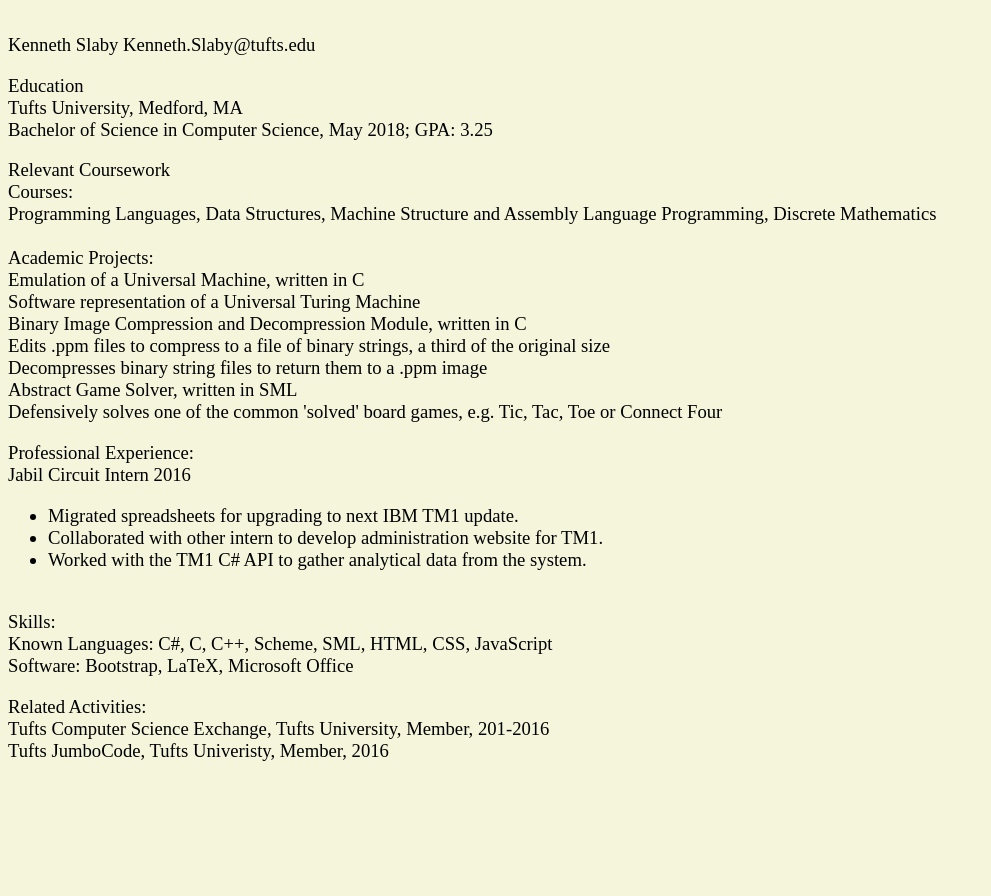
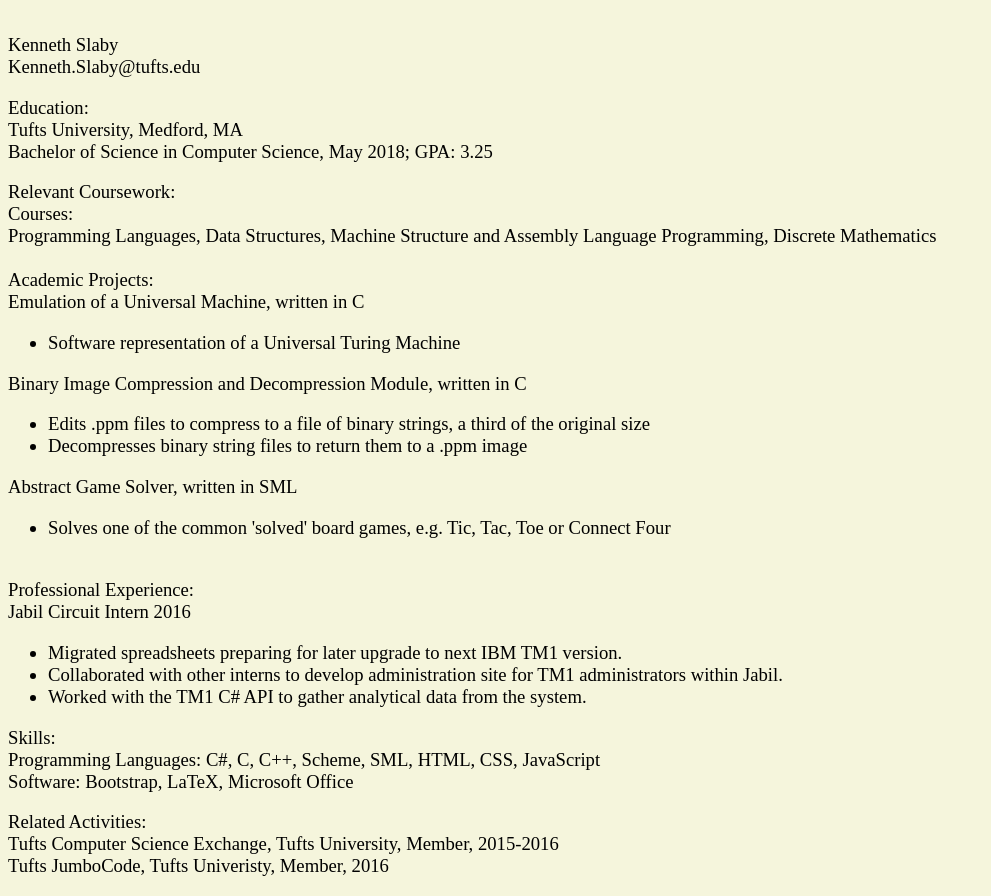
Before and after one commit to kslaby01/kslaby01.github.io, a plain HTML site: page resume.html in a window 1280 px wide. Shown: the part 106-1002 px from the top of the page, without its empty margins (0-991 px from the left). Before the commit the page ends 887 px from the top, so only its background shows below. Drawn offline with Linux system fonts and the light colour scheme.

Commit message:
updated resume

```diff
--- a/resume.html
+++ b/resume.html
@@ -8,45 +8,43 @@
 <body>
 	<h1>Resume</h1>
 	<p>
-Kenneth Slaby
+		Kenneth Slaby<br>
 		Kenneth.Slaby@tufts.edu
 	</p>
 	<p>
-Education<br>
+		<span class="resume_section">Education:<br></span>
 		Tufts University, Medford, MA<br>
 		Bachelor of Science in Computer Science, May 2018; GPA: 3.25<br>
 	</p>
+	<div>
+		<span class="resume_section">Relevant Coursework:</span><br>
+		<span class="coursework">Courses:<br></span>
+		Programming Languages, Data Structures, Machine Structure and Assembly Language Programming, Discrete Mathematics<br><br>
+		<span class="coursework">Academic Projects:<br></span>
+		<span class="project_title">Emulation of a Universal Machine</span>, written in C<br>
+		<ul><li>Software representation of a Universal Turing Machine</li></ul>
+		<span class="project_title">Binary Image Compression and Decompression Module</span>, written in C<br>
+		<ul><li>Edits .ppm files to compress to a file of binary strings, a third of the original size</li>
+		<li>Decompresses binary string files to return them to a .ppm image</li></ul>
+		<span class="project_title">Abstract Game Solver</span>, written in SML<br>
+		<ul><li>Solves one of the common 'solved' board games, e.g. Tic, Tac, Toe or Connect Four</li></ul><br>
+	</div>
+	<div>
+		<span class="resume_section">Professional Experience:<br></span>
+		Jabil Circuit Intern 2016</div>
+		<ul>
+			<li>Migrated spreadsheets preparing for later upgrade to next IBM TM1 version.</li>
+			<li>Collaborated with other interns to develop administration site for TM1 administrators within Jabil.</li>
+			<li>Worked with the TM1 C# API to gather analytical data from the system.</li>
+		</ul>
 	<p>
-Relevant Coursework<br>
-Courses:<br>
-Programming Languages, Data Structures, Machine Structure and Assembly Language Programming, Discrete Mathematics<br><br>
-Academic Projects:<br>
-Emulation of a Universal Machine, written in C<br>
-Software representation of a Universal Turing Machine<br>
-Binary Image Compression and Decompression Module, written in C<br>
-Edits .ppm files to compress to a file of binary strings, a third of the original size<br>
-Decompresses binary string files to return them to a .ppm image<br>
-Abstract Game Solver, written in SML<br>
-Defensively solves one of the common 'solved' board games, e.g. Tic, Tac, Toe or Connect Four
-</p>
-<p>
-Professional Experience:<br>
-Jabil Circuit Intern 2016
-<ul>
-<li>Migrated spreadsheets for upgrading to next IBM TM1 update.</li>
-<li>Collaborated with other intern to develop administration website for TM1.</li>
-<li>Worked with the TM1 C# API to gather analytical data from the system.</li>
-<br>
-</ul>
-</p>
-<p>
-Skills:<br>
-Known Languages: C#, C, C++, Scheme, SML, HTML, CSS, JavaScript<br>
+		<span class="resume_section">Skills:<br></span>
+		Programming Languages: C#, C, C++, Scheme, SML, HTML, CSS, JavaScript<br>
 		Software: Bootstrap, LaTeX, Microsoft Office
 	</p>
 	<p>
-Related Activities:<br>
-Tufts Computer Science Exchange, Tufts University, Member, 201-2016<br>
+		<span class="resume_section">Related Activities:<br></span>
+		Tufts Computer Science Exchange, Tufts University, Member, 2015-2016<br>
 		Tufts JumboCode, Tufts Univeristy, Member, 2016<br>
 	</p>
 	</html>
```
Lines whose indentation alone changed are shown as unchanged.
